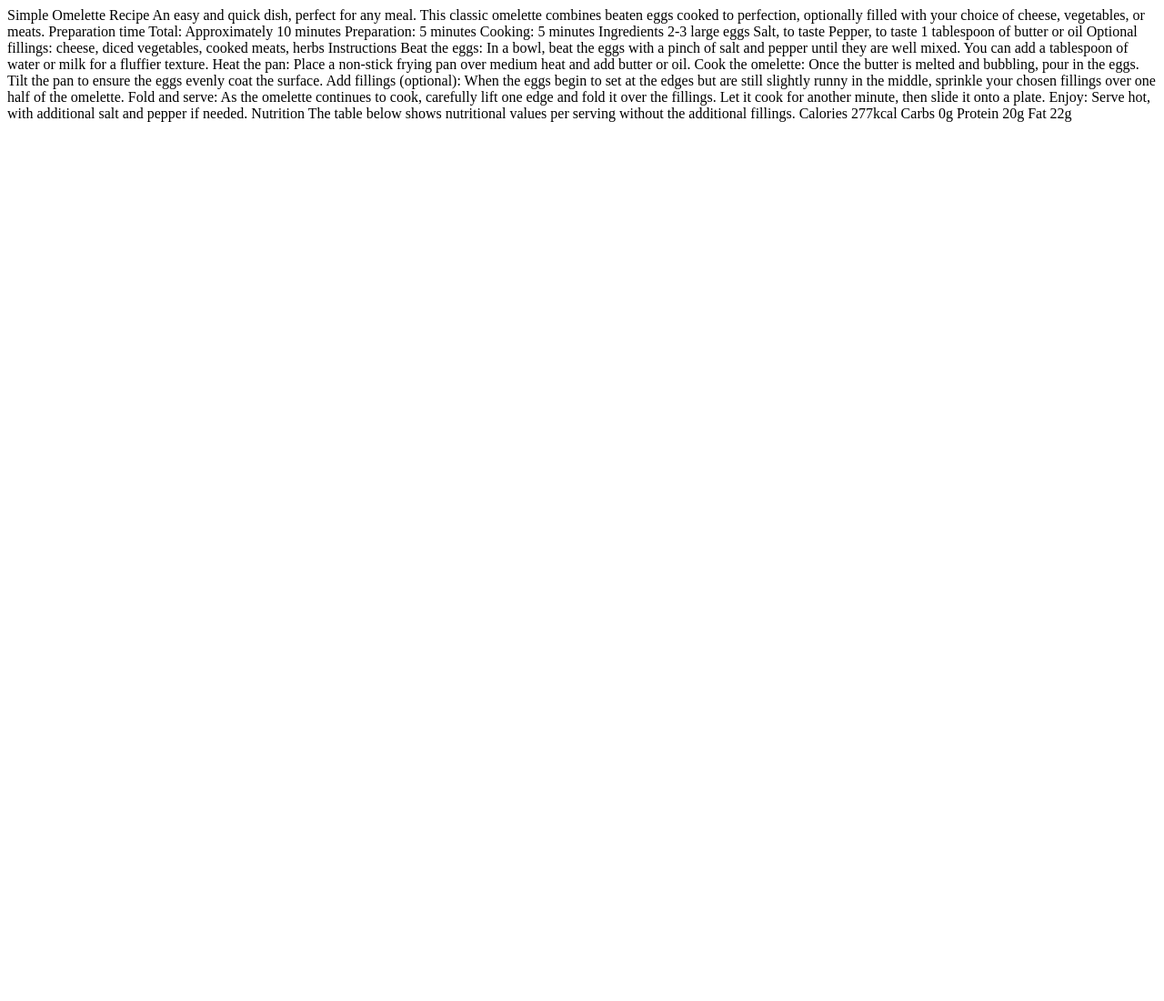
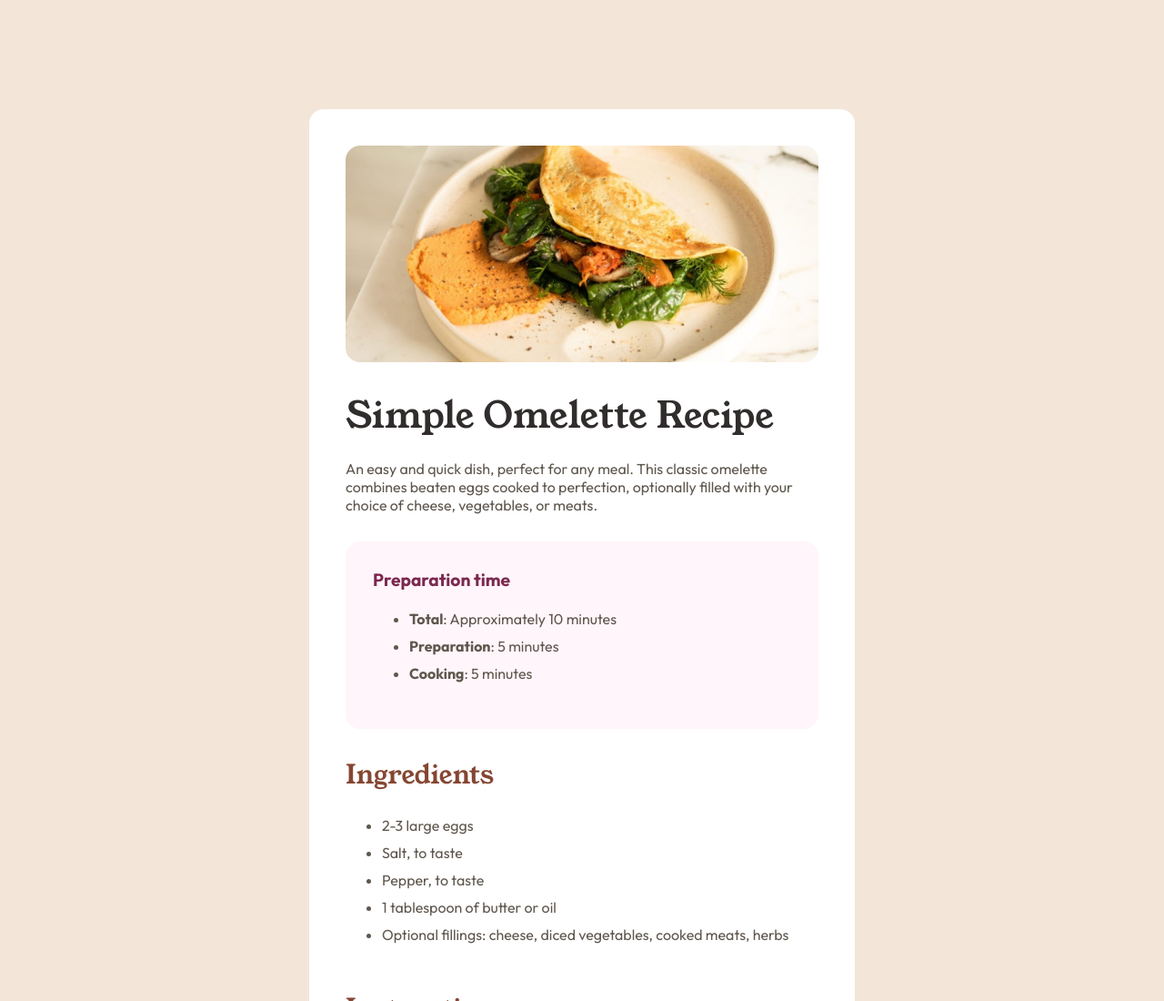
Before and after one commit to telsabate-hub/recipe-page-main, a plain HTML site: page index.html in a window 1280 px wide. Shown: the top 1100 px of the page at 91% size. Before the commit the page ends 800 px from the top, so only its background shows below. Drawn offline with Linux system fonts and the light colour scheme.

Commit message:
Coded html and some css.

```diff
--- a/index.html
+++ b/index.html
@@ -5,64 +5,75 @@
   <meta name="viewport" content="width=device-width, initial-scale=1.0"> <!-- displays site properly based on user's device -->
 
   <link rel="icon" type="image/png" sizes="32x32" href="./assets/images/favicon-32x32.png">
+  <link rel="stylesheet" href="./styles.css">
 
   <title>Frontend Mentor | Recipe page</title>
 
 </head>
 <body>
-
-  Simple Omelette Recipe
-
-  An easy and quick dish, perfect for any meal. This classic omelette combines beaten eggs cooked
-  to perfection, optionally filled with your choice of cheese, vegetables, or meats.
-
-  Preparation time
-
-  Total: Approximately 10 minutes
-  Preparation: 5 minutes
-  Cooking: 5 minutes
-
-  Ingredients
-
-  2-3 large eggs
-  Salt, to taste
-  Pepper, to taste
-  1 tablespoon of butter or oil
-  Optional fillings: cheese, diced vegetables, cooked meats, herbs
-
-  Instructions
-
-  Beat the eggs: In a bowl, beat the eggs with a pinch of salt and pepper until they are well mixed.
-  You can add a tablespoon of water or milk for a fluffier texture.
-
-  Heat the pan: Place a non-stick frying pan over medium heat and add butter or oil.
-
-  Cook the omelette: Once the butter is melted and bubbling, pour in the eggs. Tilt the pan to ensure
-  the eggs evenly coat the surface.
-
-  Add fillings (optional): When the eggs begin to set at the edges but are still slightly runny in the
-  middle, sprinkle your chosen fillings over one half of the omelette.
-
-  Fold and serve: As the omelette continues to cook, carefully lift one edge and fold it over the
-  fillings. Let it cook for another minute, then slide it onto a plate.
-
-  Enjoy: Serve hot, with additional salt and pepper if needed.
-
-  Nutrition
-
-  The table below shows nutritional values per serving without the additional fillings.
-
-  Calories
-  277kcal
-
-  Carbs
-  0g
-
-  Protein
-  20g
-
-  Fat
-  22g
-
+  <main>
+    <header></header>
+    <article>
+      <img src="./assets/images/image-omelette.jpeg" alt="Omelette"/>
+      <h1>Simple Omelette Recipe</h1>
+      <p>An easy and quick dish, perfect for any meal. This classic omelette combines beaten eggs cooked to perfection, optionally filled with your choice of cheese, vegetables, or meats.</p>
+      <div class="preparation-time">
+        <h2>Preparation time</h2>
+        <ul>
+          <li><span>Total</span>: Approximately 10 minutes</li>
+          <li><span>Preparation</span>: 5 minutes</li>
+          <li><span>Cooking</span>: 5 minutes</li>
+        </ul>
+      </div>
+      <section>
+        <h1>Ingredients</h1>
+        <ul>
+          <li>2-3 large eggs</li>
+          <li>Salt, to taste</li>
+          <li>Pepper, to taste</li>
+          <li>1 tablespoon of butter or oil</li>
+          <li>Optional fillings: cheese, diced vegetables, cooked meats, herbs</li>
+        </ul>
+      </section>
+      <section>
+        <h1>Instructions</h1>
+        <ol>
+          <li><span>Beat the eggs</span>: In a bowl, beat the eggs with a pinch of salt and pepper until they are well mixed.
+            You can add a tablespoon of water or milk for a fluffier texture.</li>
+          <li><span>Heat the pan</span>: Place a non-stick frying pan over medium heat and add butter or oil.</li>
+          <li><span>Cook the omelette</span>: Once the butter is melted and bubbling, pour in the eggs. Tilt the pan to ensure
+            the eggs evenly coat the surface.</li>
+          <li><span>Add fillings (optional)</span>: When the eggs begin to set at the edges but are still slightly runny in the
+            middle, sprinkle your chosen fillings over one half of the omelette.</li>
+          <li><span>Fold and serve</span>: As the omelette continues to cook, carefully lift one edge and fold it over the
+            fillings. Let it cook for another minute, then slide it onto a plate.</li>
+          <li><span>Enjoy</span>: Serve hot, with additional salt and pepper if needed.</li>
+        </ol>
+      </section>
+      <section>
+        <h1>Nutrition</h1>
+        <p>The table below shows nutritional values per serving without the additional fillings.</p>
+        <ul>
+          <li>
+            <p>Calories</p>
+            <p>277kcal</p>
+          </li>
+          <li>
+            <p>Carbs</p>
+            <p>0g</p>
+          </li>
+          <li>
+            <p>Protein</p>
+            <p>20g</p>
+          </li>
+          <li>
+            <p>Fat</p>
+            <p>22g</p>
+          </li>
+        </ul>
+      </section>
+    </article>
+    <footer></footer>
+  </main>
 </body>
 </html>
--- /dev/null
+++ b/styles.css
@@ -0,0 +1,83 @@
+
+@font-face {
+    font-family: titleFont;
+    src: url(./assets/fonts/young-serif/YoungSerif-Regular.ttf);
+}
+
+@font-face {
+    font-family: Outfit;
+    src: url(./assets/fonts/outfit/Outfit-VariableFont_wght.ttf);
+}
+
+body {
+    --bg-color: hsl(30, 54%, 90%);
+    --stone-150: hsl(30, 18%, 87%);
+    --stone-600: hsl(30, 10%, 34%);
+    --stone-900: hsl(24, 5%, 18%);
+    --brown-800: hsl(14, 45%, 36%);
+    --rose-800: hsl(332, 51%, 32%);
+    --rose-50: hsl(330, 100%, 98%);
+
+
+    display: flex;
+    flex-direction: column;
+    justify-content: center;
+    margin: 120px;
+    background-color: var(--bg-color);
+    font-family: Outfit, sans-serif;
+    font-size: 1rem;
+    color: var(--stone-600);
+}
+
+article {
+    display: flex;
+    flex-direction: column;
+    margin: auto;
+    max-width: 50%;
+    background-color: white;
+    padding: 40px;
+    border-radius: 1em;
+}
+
+h1 {
+    font-family: titleFont, sans-serif;
+    font-size: 2.5em;
+    font-weight: 400;
+    margin: 30px 0 20px;
+    color: var(--stone-900);
+}
+
+section h1 {
+    font-size: 1.8em;
+    color: var(--brown-800);
+}
+
+h2 {
+    color: var(--rose-800);
+    font-size: 1.2em;
+    font-weight: 700;
+    margin: 0;
+}
+
+img {
+    border-radius: 1rem;
+}
+
+p {
+    margin: 0;
+}
+
+li {
+    padding: 5px 0;
+}
+
+li span {
+    font-weight: 700;
+}
+
+.preparation-time {
+    background-color: var(--rose-50);
+    border-radius: 1rem;
+    margin-top: 30px;
+    padding: 30px;
+}
```
